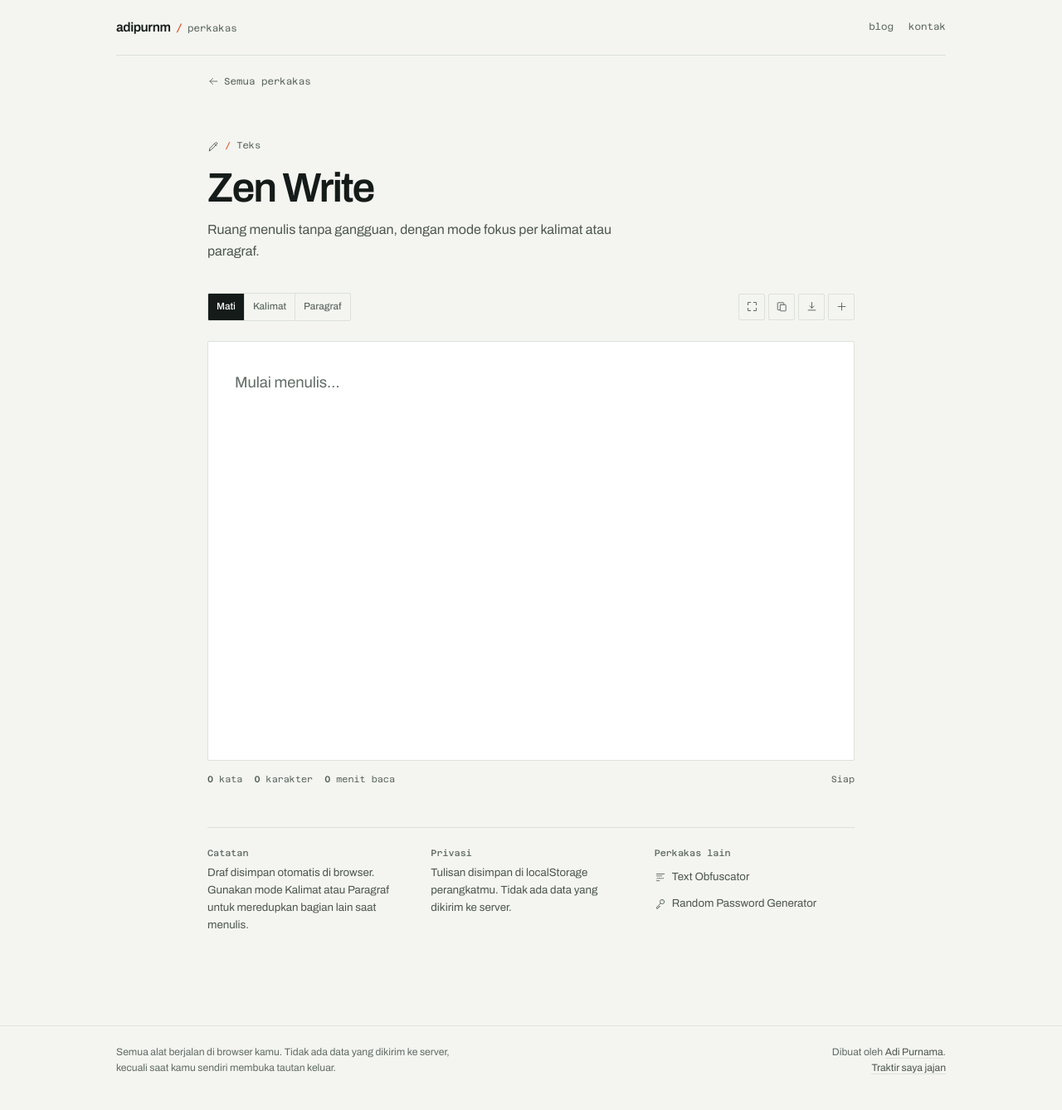
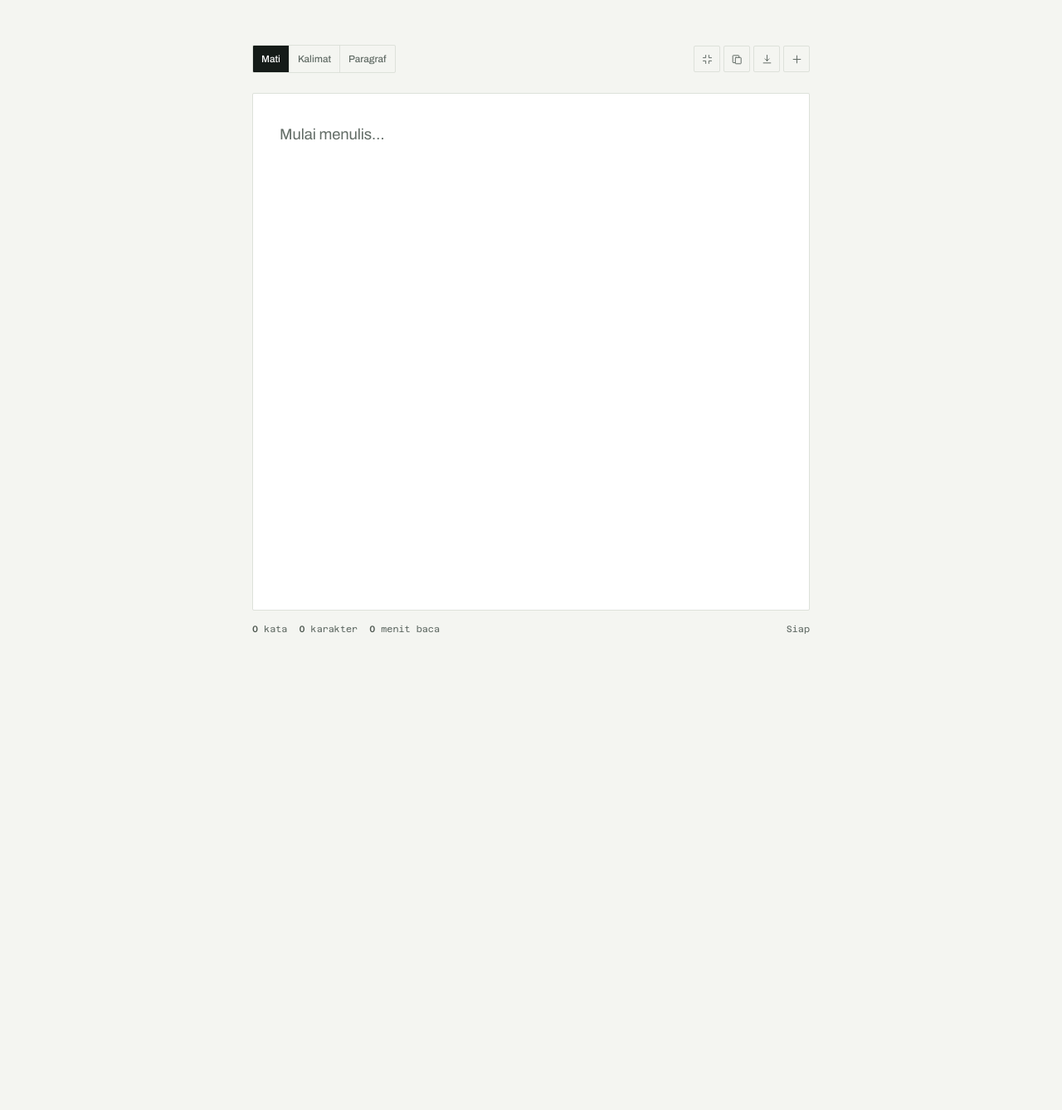
Before and after one commit to adiprnm/web-tools, a Jekyll site: the page built from zen-write/index.html, in a window 1280 px wide. Shown: the whole page at 83% size. Built offline with Jekyll 4.4.1, drawn with Linux system fonts in a browser that asks for light colours; after the commit the page ends 900 px from its top, so only the background shows below that.

Commit message:
Add PWA support and auto zen mode to Zen Write

```diff
--- a/_layouts/default.html
+++ b/_layouts/default.html
@@ -4,11 +4,17 @@
   <meta charset="utf-8">
   <meta name="viewport" content="width=device-width, initial-scale=1">
   <meta name="color-scheme" content="light">
-  <meta name="theme-color" content="#e8ebe4">
+  <meta name="theme-color" content="{{ page.theme_color | default: '#f4f5f1' }}">
   {% seo %}
-  <link rel="icon" href="{{ '/assets/favicon.svg' | relative_url }}" type="image/svg+xml">
-  <link rel="apple-touch-icon" href="{{ '/assets/apple-touch-icon.png' | relative_url }}">
+  <link rel="icon" href="{{ page.favicon | default: '/assets/favicon.svg' | relative_url }}" type="image/svg+xml">
+  <link rel="apple-touch-icon" href="{{ page.apple_touch_icon | default: '/assets/apple-touch-icon.png' | relative_url }}">
   {% if page.manifest %}<link rel="manifest" href="{{ page.manifest | relative_url }}">{% endif %}
+  {% if page.pwa %}
+  <meta name="mobile-web-app-capable" content="yes">
+  <meta name="apple-mobile-web-app-capable" content="yes">
+  <meta name="apple-mobile-web-app-status-bar-style" content="default">
+  <meta name="apple-mobile-web-app-title" content="{{ page.title }}">
+  {% endif %}
   <link rel="preload" href="{{ '/assets/fonts/archivo-latin.woff2' | relative_url }}" as="font" type="font/woff2" crossorigin>
   <link rel="preload" href="{{ '/assets/fonts/azeret-mono-latin.woff2' | relative_url }}" as="font" type="font/woff2" crossorigin>
   <link rel="stylesheet" href="{{ '/assets/css/main.css' | relative_url }}">
--- a/assets/css/main.css
+++ b/assets/css/main.css
@@ -1692,23 +1692,31 @@ body.is-zen-flow .site-header,
 body.is-zen-flow .site-footer,
 body.is-zen-flow .crumbs,
 body.is-zen-flow .tool-header,
-body.is-zen-flow .tool-aside {
+body.is-zen-flow .tool-aside,
+body.zen-boot .site-header,
+body.zen-boot .site-footer,
+body.zen-boot .crumbs,
+body.zen-boot .tool-header,
+body.zen-boot .tool-aside {
   display: none;
 }
 
 body.is-zen .tool-shell,
-body.is-zen-flow .tool-shell {
+body.is-zen-flow .tool-shell,
+body.zen-boot .tool-shell {
   width: 100%;
   padding: 0;
 }
 
 body.is-zen .tool-body,
-body.is-zen-flow .tool-body {
+body.is-zen-flow .tool-body,
+body.zen-boot .tool-body {
   padding: 0;
 }
 
 body.is-zen .tool-main,
-body.is-zen-flow .tool-main {
+body.is-zen-flow .tool-main,
+body.zen-boot .tool-main {
   padding: 0;
   border: 0;
 }
--- a/zen-write/index.html
+++ b/zen-write/index.html
@@ -2,7 +2,12 @@
 layout: tool
 tool: zen-write
 title: Zen Write
-body_class: page-writing
+body_class: page-writing zen-boot
+manifest: /zen-write/manifest.json
+favicon: /zen-write/icon.svg
+apple_touch_icon: /zen-write/icon-180.png
+theme_color: "#f4f5f1"
+pwa: true
 description: Ruang menulis tanpa gangguan, dengan mode fokus per kalimat atau paragraf.
 ---
 <div class="writing-room" id="writing-room">
--- a/zen-write/main.js
+++ b/zen-write/main.js
@@ -1,5 +1,13 @@
 (function () {
   "use strict";
+
+  if ("serviceWorker" in navigator) {
+    window.addEventListener("load", function () {
+      navigator.serviceWorker.register("/zen-write/service-worker.js").catch(function () {
+        // PWA offline mode tidak tersedia; alat tetap bisa dipakai.
+      });
+    });
+  }
 
   var STORAGE_KEY = "zen-write:v1";
   var LEGACY_STORAGE_KEY = "tulis-tenang:v1";
@@ -443,6 +451,7 @@
 
       document.body.classList.toggle("is-zen", enabled && !useFlow);
       document.body.classList.toggle("is-zen-flow", useFlow);
+      if (!enabled) document.body.classList.remove("zen-boot");
 
       if (!enabled || useFlow) {
         room.style.top = "";
@@ -558,6 +567,6 @@
     }
 
     restore();
-    updateFullscreenButton();
+    setZen(true);
   });
 })();
```
Also changed, not shown: zen-write/service-worker.js (added, +79 -0 lines), zen-write/icon-180.png (added), zen-write/icon-192.png (added), zen-write/icon-512.png (added), zen-write/icon-maskable-512.png (added), zen-write/icon.svg (added), zen-write/manifest.json (added).
